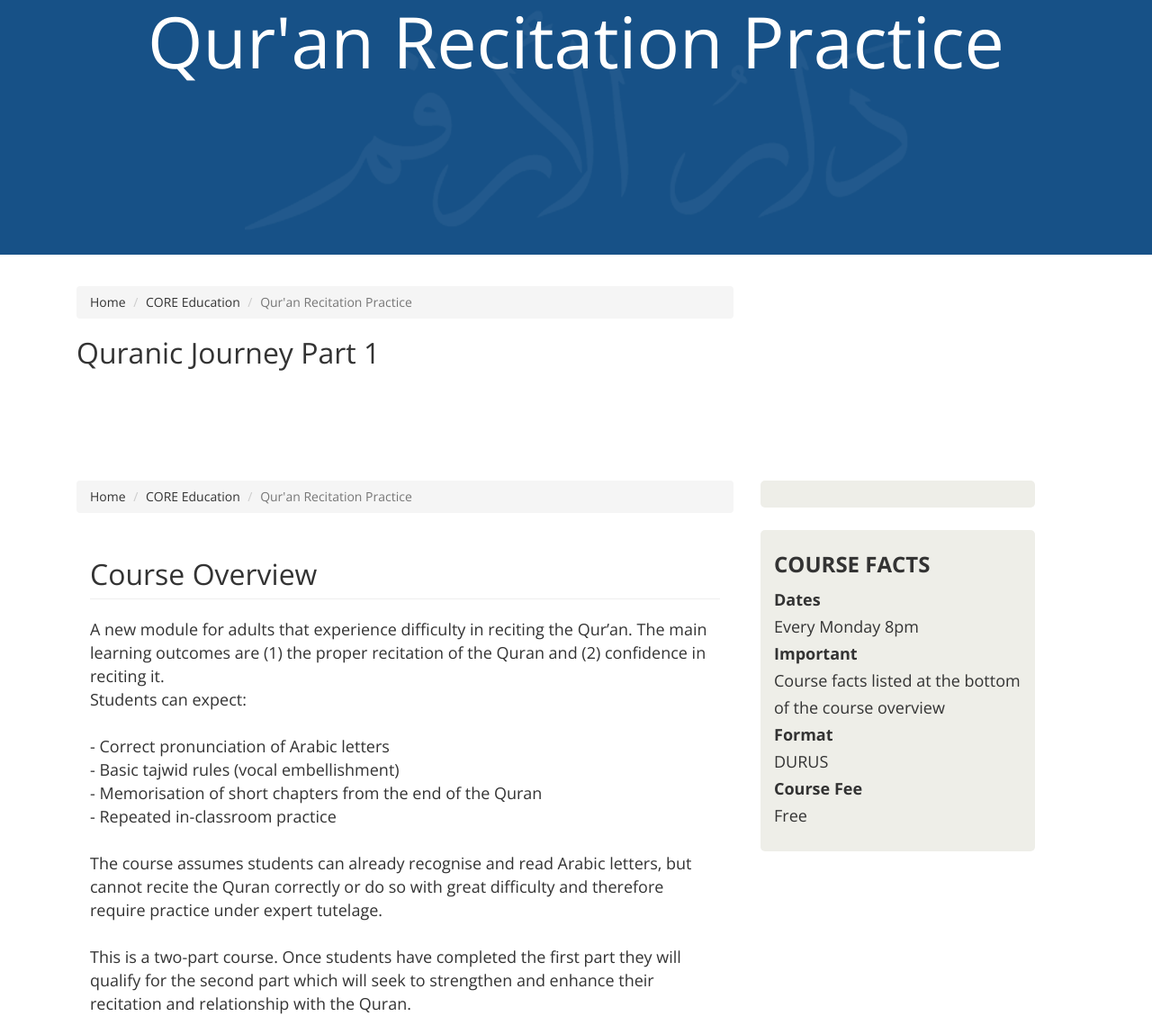
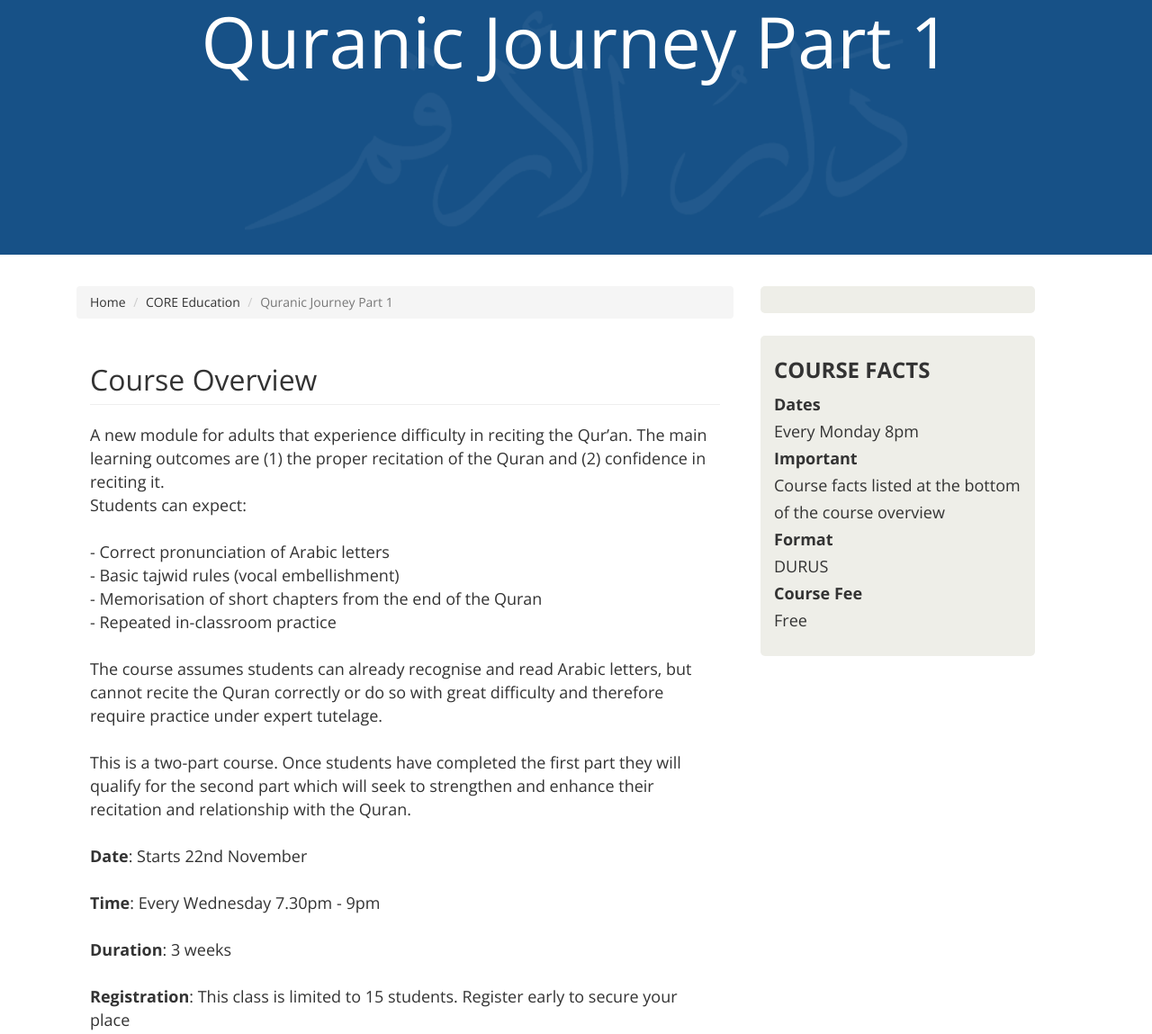
Before and after one commit to daralarqam/website_static, a plain HTML site: page module/register/97.html in a window 1280 px wide. Shown: the part 71-1220 px from the top of the page at 90% size. Drawn offline with nearby package versions, Linux system fonts and the light colour scheme.

Commit message:
Update 97.html

```diff
--- a/module/register/97.html
+++ b/module/register/97.html
@@ -171,7 +171,7 @@ a[href$="#manifesto"]
                 <div class="row">
                                                                         <div style=""
                                 class="col-md-12 col-sm-12 banner banner-inner">
-                                                                    <h2>Qur'an Recitation Practice</h2>
+                                                                    <h2>Quranic Journey Part 1</h2>
                                                                 <p></p>
                                                             </div>
                                                                 <div class="clear"></div>
@@ -187,26 +187,9 @@ a[href$="#manifesto"]
         <ul class="breadcrumb mt30">
   <li><a href="../../index.html">Home</a></li>
   <li><a href="../../department/view/4.html">CORE Education</a></li>
-  <li class="active">Qur'an Recitation Practice</li>
+  <li class="active">Quranic Journey Part 1</li>
 </ul>
 
-
-<h2>Quranic Journey Part 1</h2>
-<p>&nbsp;</p>
-<p>&nbsp;</p>
-</div>
-<div class="clear">&nbsp;</div>
-</div>
-</div>
-</header></section>
-<section>
-<div class="container main-container">
-<div class="col-md-8 col-sm-8">
-<ul class="breadcrumb mt30">
-<li><a href="../../index.html">Home</a></li>
-<li><a href="../../department/view/4.html">CORE Education</a></li>
-<li class="active">Qur'an Recitation Practice</li>
-</ul>
 <div class="col-xs-12 description page-container">
 <h2>Course Overview</h2>
 <hr />
```
